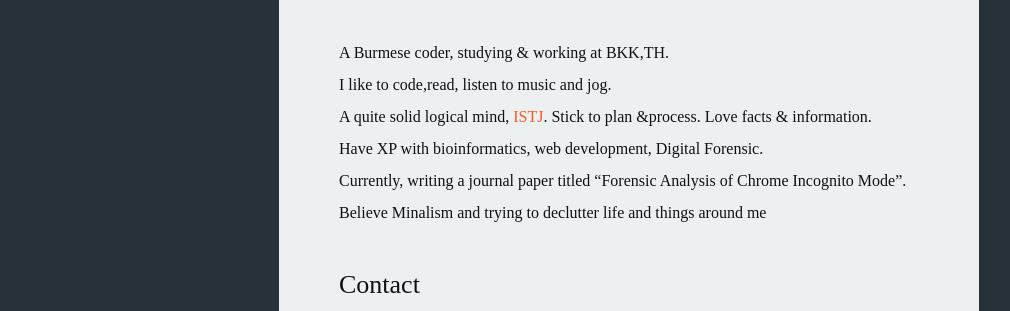
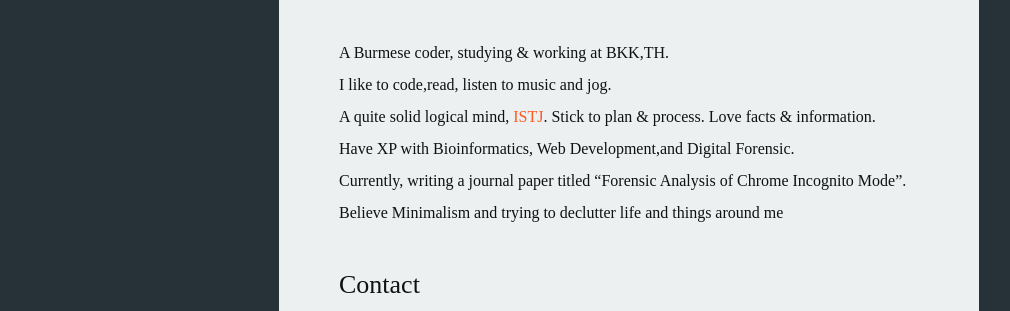
Before and after one commit to aungthurhahein/aungthurhahein.github.com, a Jekyll site: the page built from about.md, in a window 1280 px wide. Shown: the part 342-653 px from the top of the page, without its empty margins (11-1021 px from the left). Built offline with Jekyll 4.4.1, drawn with Linux system fonts in a browser that asks for light colours; nearby versions of some CDN libraries.

```diff
--- a/about.md
+++ b/about.md
@@ -7,10 +7,10 @@ permalink: /about/
 ### Quick Bio of me
 A Burmese coder, studying & working at BKK,TH.\\
 I like to code,read, listen to music and jog.\\
-A quite solid logical mind, <a href="http://www.16personalities.com/istj-personality" target="_blank">ISTJ</a>. Stick to plan &process. Love facts & information.\\
-Have XP with bioinformatics, web development, Digital Forensic.\\
+A quite solid logical mind, <a href="http://www.16personalities.com/istj-personality" target="_blank">ISTJ</a>. Stick to plan & process. Love facts & information.\\
+Have XP with Bioinformatics, Web Development,and Digital Forensic.\\
 Currently, writing a journal paper titled "Forensic Analysis of Chrome Incognito Mode".\\
-Believe Minalism and trying to declutter life and things around me
+Believe Minimalism and trying to declutter life and things around me
 
 ### Contact
 If you are interested to make a digital conversation with me, don’t hesitate to contact me via aungthurhahein[at]aol[dot]com.
```
Also changed, not shown: now.md (+2 -2 lines), projects.md (+4 -0 lines).
